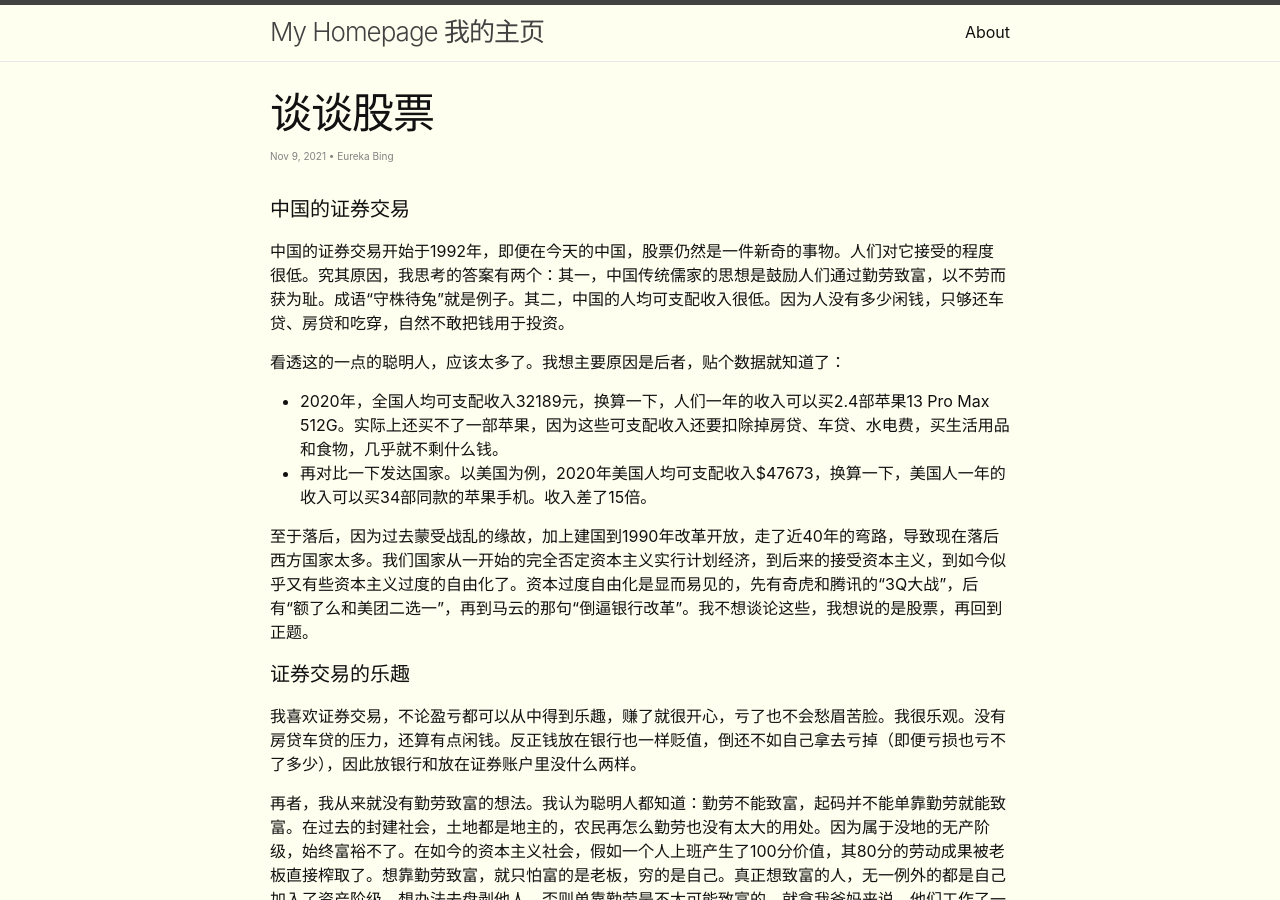
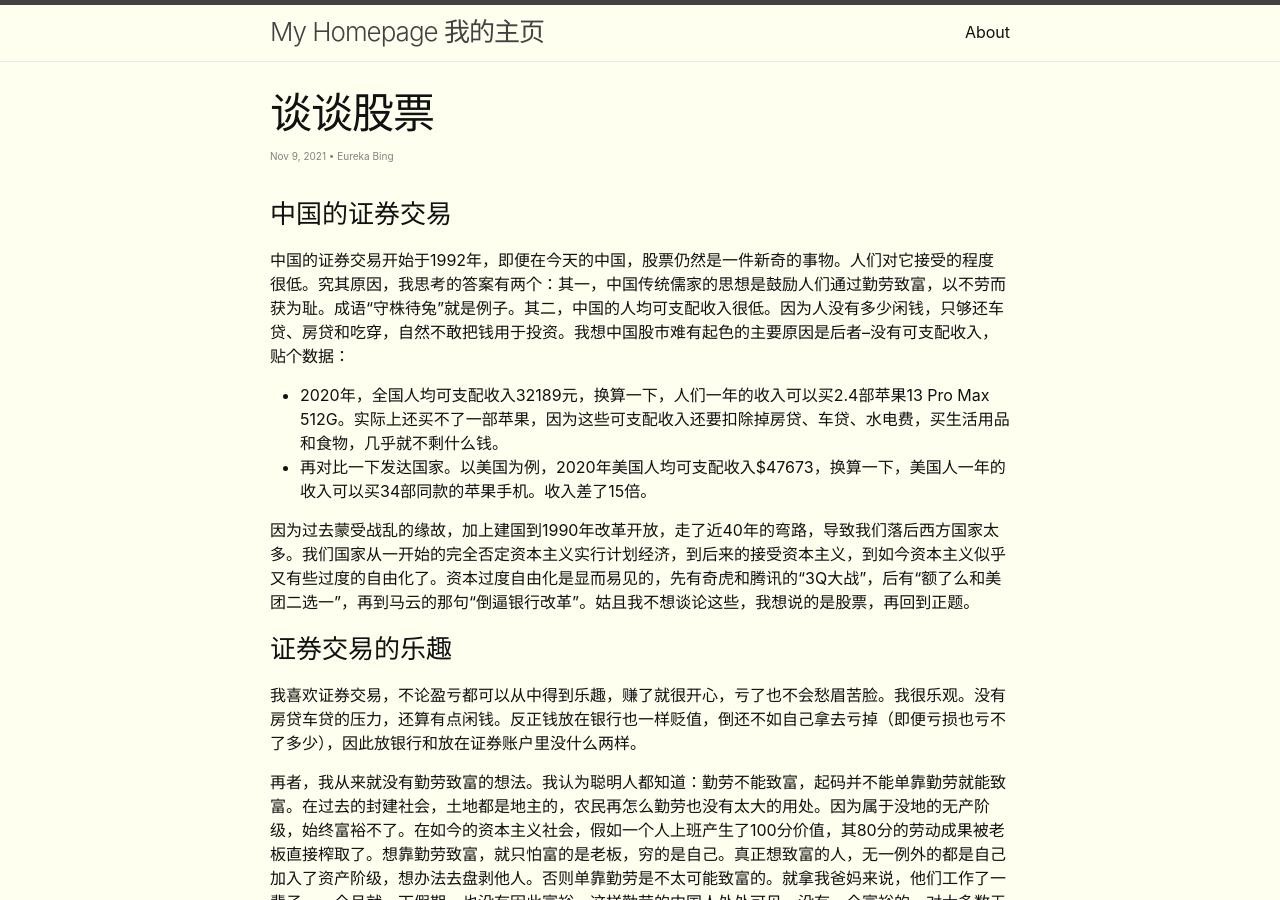
Before and after one commit to crb912/crb912.github.io, a Jekyll site: the page built from _posts/2021-11-09-Stock-Trading.md, in a window 1280 px wide and 900 px high. Built offline with Jekyll 4.4.1, drawn with Linux system fonts in a browser that asks for light colours.

Commit message:
fix typo

```diff
--- a/_posts/2021-11-09-Stock-Trading.md
+++ b/_posts/2021-11-09-Stock-Trading.md
@@ -7,18 +7,16 @@ category: Essay
 hide: true
 ---
 
-#### 中国的证券交易
+### 中国的证券交易
 
-中国的证券交易开始于1992年，即便在今天的中国，股票仍然是一件新奇的事物。人们对它接受的程度很低。究其原因，我思考的答案有两个：其一，中国传统儒家的思想是鼓励人们通过勤劳致富，以不劳而获为耻。成语“守株待兔”就是例子。其二，中国的人均可支配收入很低。因为人没有多少闲钱，只够还车贷、房贷和吃穿，自然不敢把钱用于投资。
-
-看透这的一点的聪明人，应该太多了。我想主要原因是后者，贴个数据就知道了：
+中国的证券交易开始于1992年，即便在今天的中国，股票仍然是一件新奇的事物。人们对它接受的程度很低。究其原因，我思考的答案有两个：其一，中国传统儒家的思想是鼓励人们通过勤劳致富，以不劳而获为耻。成语“守株待兔”就是例子。其二，中国的人均可支配收入很低。因为人没有多少闲钱，只够还车贷、房贷和吃穿，自然不敢把钱用于投资。我想中国股市难有起色的主要原因是后者--没有可支配收入，贴个数据：
 
 - 2020年，全国人均可支配收入32189元，换算一下，人们一年的收入可以买2.4部苹果13 Pro Max 512G。实际上还买不了一部苹果，因为这些可支配收入还要扣除掉房贷、车贷、水电费，买生活用品和食物，几乎就不剩什么钱。
 - 再对比一下发达国家。以美国为例，2020年美国人均可支配收入$47673，换算一下，美国人一年的收入可以买34部同款的苹果手机。收入差了15倍。
 
-至于落后，因为过去蒙受战乱的缘故，加上建国到1990年改革开放，走了近40年的弯路，导致现在落后西方国家太多。我们国家从一开始的完全否定资本主义实行计划经济，到后来的接受资本主义，到如今似乎又有些资本主义过度的自由化了。资本过度自由化是显而易见的，先有奇虎和腾讯的“3Q大战”，后有“额了么和美团二选一”，再到马云的那句“倒逼银行改革”。我不想谈论这些，我想说的是股票，再回到正题。
+因为过去蒙受战乱的缘故，加上建国到1990年改革开放，走了近40年的弯路，导致我们落后西方国家太多。我们国家从一开始的完全否定资本主义实行计划经济，到后来的接受资本主义，到如今资本主义似乎又有些过度的自由化了。资本过度自由化是显而易见的，先有奇虎和腾讯的“3Q大战”，后有“额了么和美团二选一”，再到马云的那句“倒逼银行改革”。姑且我不想谈论这些，我想说的是股票，再回到正题。
 
-#### 证券交易的乐趣
+### 证券交易的乐趣
 
 我喜欢证券交易，不论盈亏都可以从中得到乐趣，赚了就很开心，亏了也不会愁眉苦脸。我很乐观。没有房贷车贷的压力，还算有点闲钱。反正钱放在银行也一样贬值，倒还不如自己拿去亏掉（即便亏损也亏不了多少），因此放银行和放在证券账户里没什么两样。
 
@@ -26,7 +24,7 @@ hide: true
 
 我们以合适的价格买进一些股票，再以合适的价格卖出股票。至于什么是合适的价格，每个人都有自己不同的判断。这其实是一件智力活动，我们比的是谁的判断力更好，以及谁更少的犯错和有耐心。好的投资是时间的朋友。
 
-#### 我的经验教训
+### 我的经验教训
 
 很多人把证券交易这样的智力活动，玩成了博弈活动，这是一个错误的方向。
 
@@ -49,7 +47,7 @@ hide: true
 
 不只是我会犯这种判断上的错误，每个人都会，重要的是从中得到教训。2016年巴菲特大举买进航空股，2020年2月因为新冠疫情的下跌他继续加仓，同年4月份却“割肉”清仓离场。他至少亏损50%，可以说是刮骨疗毒。巴菲特是一个看重企业财报业绩的人，在5~10年的长期，因为疫情导致长期持续亏损以及影响航空企业未来的业绩。如果他看不到航空企业的利润增长的逻辑，他毫不犹豫的清仓。相当有魄力和思路清晰。
 
-#### A股的选股逻辑
+### A股的选股逻辑
 
 A股与美股的逻辑不同，美股财大气粗，有全球的资金流入；而A股极度缺乏资金。因此当A股一两板块处于热门赛道上涨时，其他冷门的板块会发生不同程度的下跌。比如，今年的新能源过于火热，而医疗、白酒甚至家电和食品都发生了大幅度的下跌。所以在A股选股，要包括两方面：
 
```
